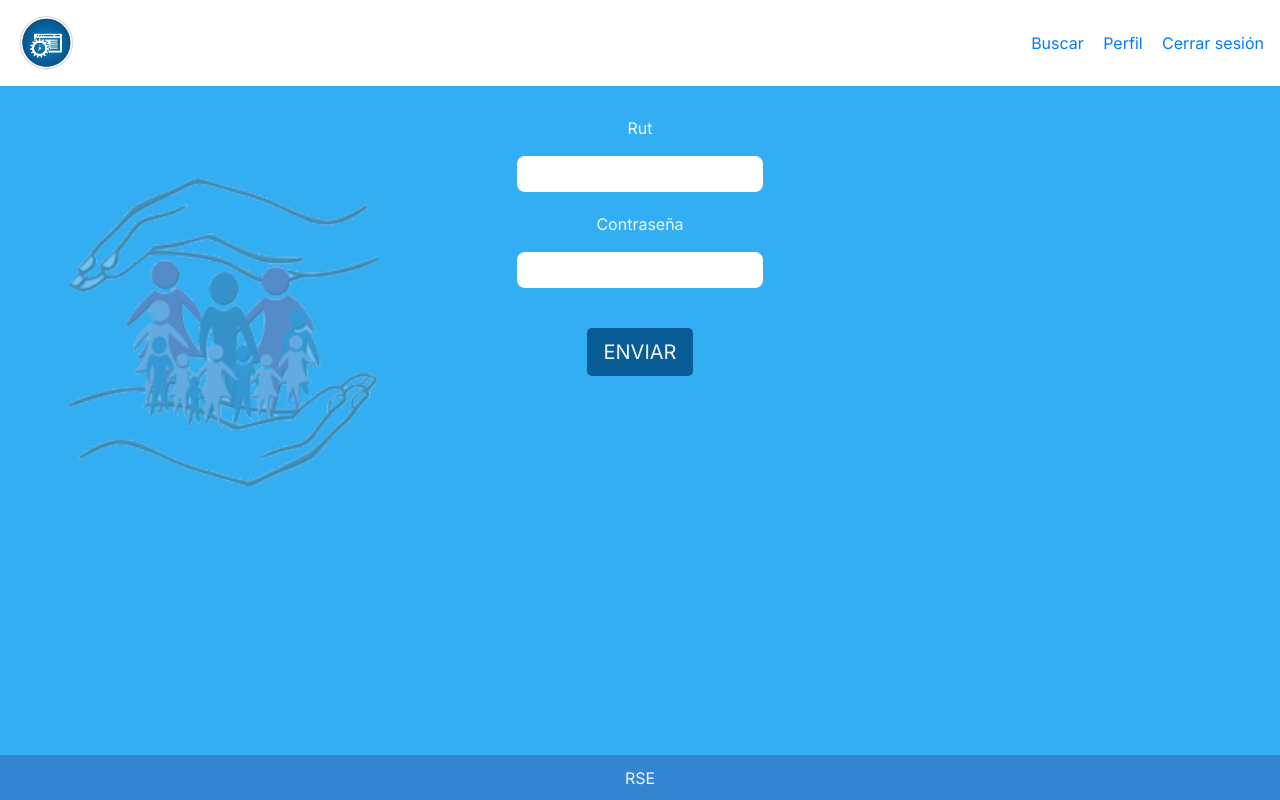
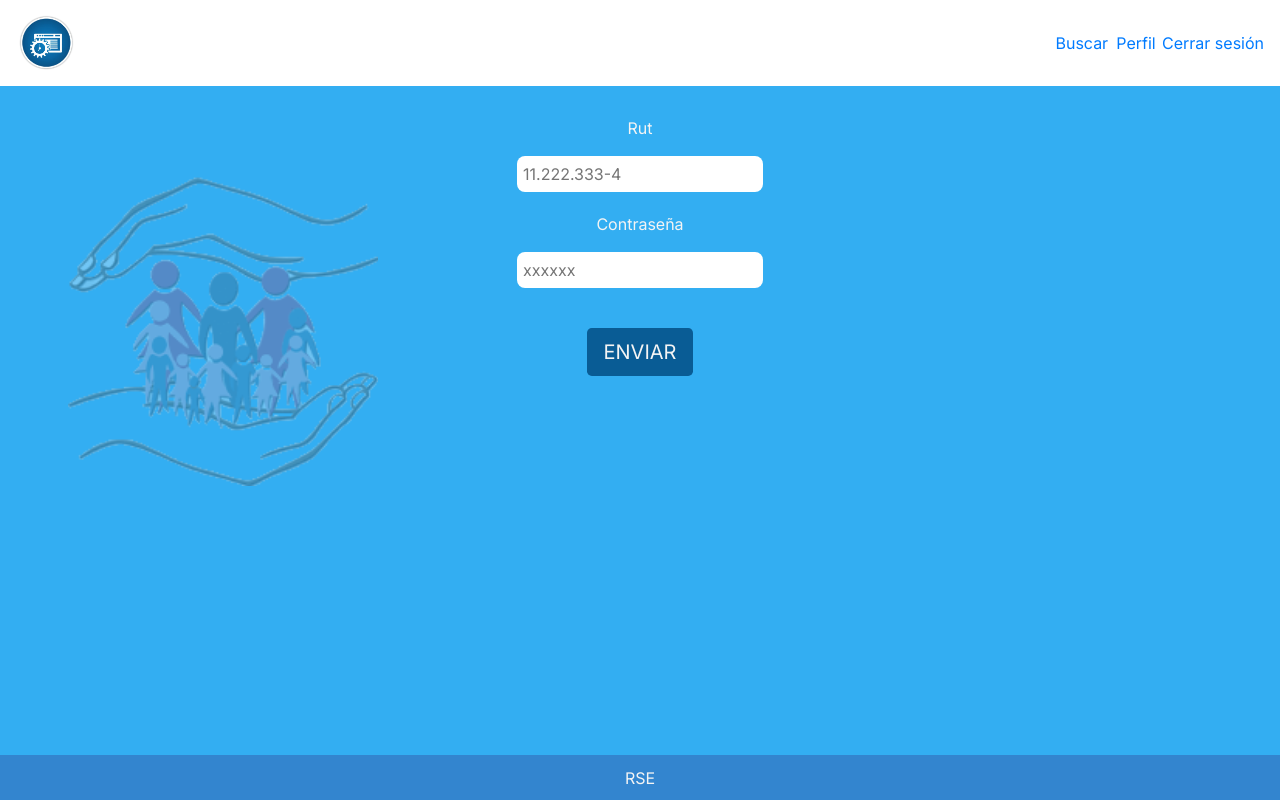
Before and after one commit to retiroseguro/retiroseguro, a Vue app: page / in a window 1280 px wide. Built offline with nearby package versions, Linux system fonts and the light colour scheme.

Commit message:
router a links de menu e input  modificados

```diff
--- a/src/components/Menu.vue
+++ b/src/components/Menu.vue
@@ -9,9 +9,9 @@
       </div>
 
       <div class="nav__links">
-        <a href="" class="nav__links_buscar">Buscar</a>
-        <a href="Apoderado">Perfil</a>
-        <a href="">Cerrar sesión</a>
+        <router-link to="/Administrador"><a href="" class="nav__links_buscar">Buscar</a></router-link>
+        <router-link to="/Apoderado"><a href="" class="nav__links_perfil">Perfil</a></router-link>
+        <router-link to="/"><a href="">Cerrar sesión</a></router-link>
 
       </div>
     </nav>
@@ -55,7 +55,12 @@ nav {
   }
 
   .nav__links_buscar{
-        margin-left: -20%;
+        margin-left: -55%;
+  }
+
+  .nav__links_perfil{
+        margin-left: -32%;
+
   }
 
   .nav__icons_perfil {
--- a/src/views/Login.vue
+++ b/src/views/Login.vue
@@ -1,9 +1,9 @@
 <template>
   <div>
     <p class="login__p_run">Rut</p>
-      <input type="number">
+      <input type="text" id="rut" name="rut" placeholder="11.222.333-4">
     <p class="login__p_pass">Contraseña</p>
-      <input type="password">
+      <input type="password" placeholder="xxxxxx">
       <div class="login__botones_posicion">
         <router-link to="/Apoderado"><Botones/></router-link>
       </div>
```
